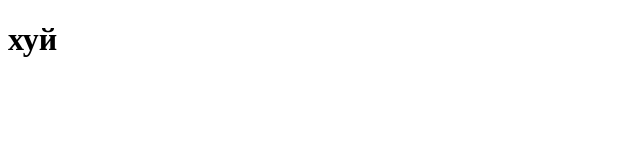
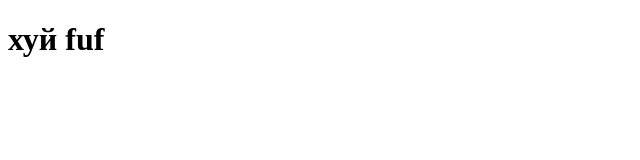
Before and after one commit to kigor1998/S-P, a plain HTML site: page index.html in a window 1280 px wide. Shown: the full height of the page, 0-640 px from the left. Drawn offline with Linux system fonts and the light colour scheme.

Commit message:
change хуй

```diff
--- a/index.html
+++ b/index.html
@@ -8,7 +8,7 @@
     <div class="container">
         <div class="row">
             <div class="col-6">
-                <h1>хуй</h1>
+                <h1>хуй fuf</h1>
             </div>
         </div>
     </div>
```
